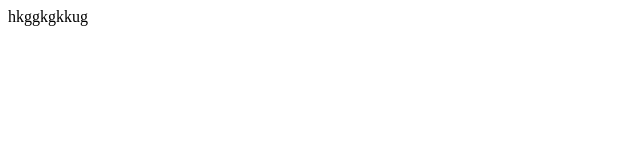
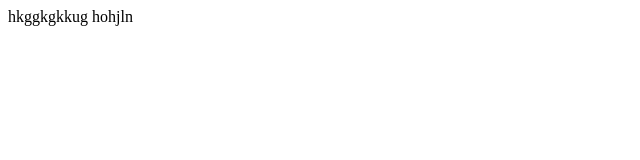
Before and after one commit to h-lim-hl/FS_UXUI_Project_Haris, a plain HTML site: page index.html in a window 1280 px wide. Shown: the full height of the page, 0-640 px from the left. Drawn offline with Linux system fonts and the light colour scheme.

Commit message:
test commoit msg blank

```diff
--- a/index.html
+++ b/index.html
@@ -6,6 +6,6 @@
     <title>Document</title>
 </head>
 <body>
-    hkggkgkkug
+    hkggkgkkug hohjln
 </body>
 </html>
```
